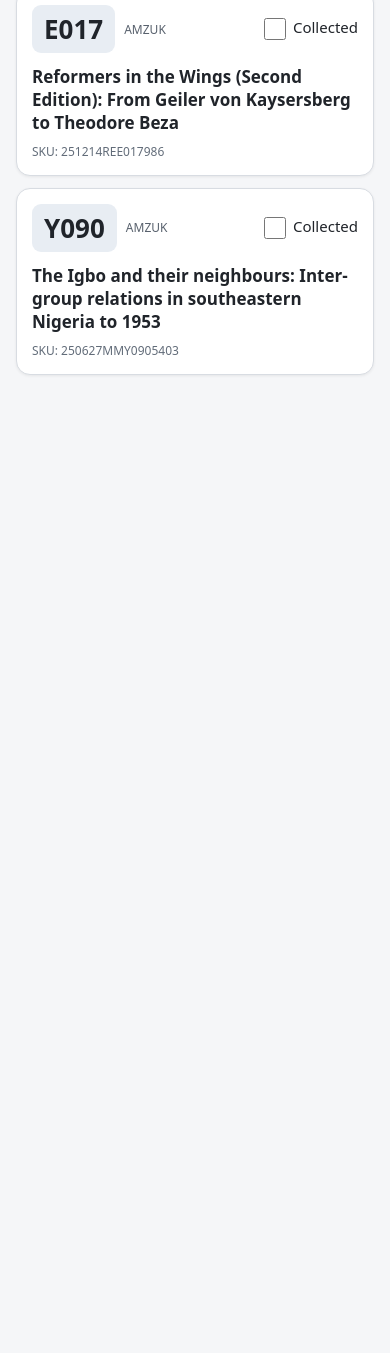
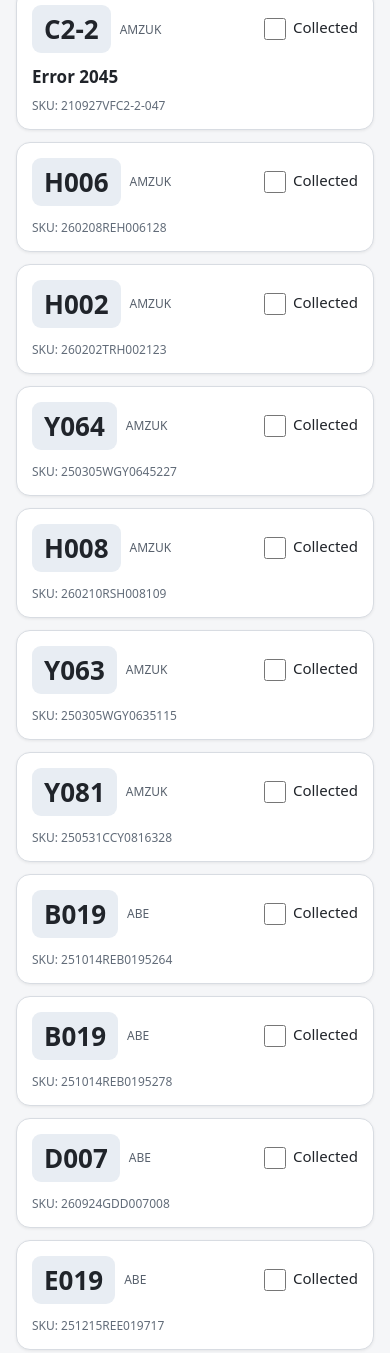
Before and after one commit to Ybanrab211/mobile-picklist, a plain HTML site: page index.html in a window 390 px wide. Shown: the part 174-1527 px from the top of the page. Before the commit the page ends 844 px from the top, so only its background shows below. Drawn offline with Linux system fonts and the light colour scheme.

Commit message:
Update mobile picklist

```diff
--- a/index.html
+++ b/index.html
@@ -1,7 +1,34 @@
-<!doctype html><html lang="en"><head><meta charset="utf-8"><meta name="viewport" content="width=device-width,initial-scale=1"><title>Picklist</title><style>body{font-family:system-ui,Arial,sans-serif;background:#f5f6f8;color:#20242a;margin:0;padding:16px;max-width:700px;margin-inline:auto}header{position:sticky;top:0;background:#f5f6f8;padding:8px 0 14px;z-index:1}h1{margin:0 0 5px;font-size:27px}.sub{color:#59616c;margin-bottom:10px}button{border:1px solid #bcc4ce;background:white;padding:10px 14px;border-radius:10px;font-size:15px}.book{background:white;border:1px solid #d8dce2;border-radius:14px;padding:15px;margin:12px 0;box-shadow:0 1px 3px #0001}.top{display:flex;align-items:center;gap:9px;flex-wrap:wrap}.box{font-size:26px;background:#e8edf3;padding:6px 12px;border-radius:9px}.channel{font-size:12px;color:#58616d}label{margin-left:auto;font-size:15px;white-space:nowrap}input{width:22px;height:22px;vertical-align:middle;accent-color:#218653}.title{font-size:17px;font-weight:600;line-height:1.35;margin:13px 0 8px}.sku{font-size:12px;color:#626c79;overflow-wrap:anywhere}.book.done{opacity:.48}.book.done .title{text-decoration:line-through}.book.hidden{display:none}</style></head><body><header><h1>Picklist</h1><div class="sub" id="count">0 of 2 collected</div><button id="filter" type="button">Show uncollected only</button></header><main><article class="book" data-key="251214REE017986|E017|2">
-<div class="top"><strong class="box">E017</strong><span class="channel">AMZUK</span><label><input type="checkbox" class="tick"> Collected</label></div>
-<div class="title">Reformers in the Wings (Second Edition): From Geiler von Kaysersberg to Theodore Beza</div><div class="sku">SKU: 251214REE017986</div></article>
-<article class="book" data-key="250627MMY0905403|Y090|3">
-<div class="top"><strong class="box">Y090</strong><span class="channel">AMZUK</span><label><input type="checkbox" class="tick"> Collected</label></div>
-<div class="title">The Igbo and their neighbours: Inter-group relations in southeastern Nigeria to 1953</div><div class="sku">SKU: 250627MMY0905403</div></article>
-</main><script>(function(){const cards=[...document.querySelectorAll('.book')],key='picklist:' + '15:251214REE0179864:E01785:Reformers in the Wings (Second Edition): From Geiler von Kaysersberg to Theodore Beza|16:250627MMY09054034:Y09084:The Igbo and their neighbours: Inter-group relations in southeastern Nigeria to 1953|';let saved={};try{saved=JSON.parse(localStorage.getItem(key)||'{}')}catch(e){}let hide=false;function update(){let total=0;cards.forEach(c=>{const on=c.querySelector('input').checked;c.classList.toggle('done',on);c.classList.toggle('hidden',hide&&on);if(on)total++});document.getElementById('count').textContent=total+' of '+cards.length+' collected';try{const state={};cards.forEach(c=>state[c.dataset.key]=c.querySelector('input').checked);localStorage.setItem(key,JSON.stringify(state))}catch(e){}}cards.forEach(c=>{const t=c.querySelector('input');t.checked=!!saved[c.dataset.key];t.addEventListener('change',update)});document.getElementById('filter').addEventListener('click',function(){hide=!hide;this.textContent=hide?'Show all books':'Show uncollected only';update()});update()})();</script></body></html>
+<!doctype html><html lang="en"><head><meta charset="utf-8"><meta name="viewport" content="width=device-width,initial-scale=1"><title>Picklist</title><style>body{font-family:system-ui,Arial,sans-serif;background:#f5f6f8;color:#20242a;margin:0;padding:16px;max-width:700px;margin-inline:auto}header{position:sticky;top:0;background:#f5f6f8;padding:8px 0 14px;z-index:1}h1{margin:0 0 5px;font-size:27px}.sub{color:#59616c;margin-bottom:10px}button{border:1px solid #bcc4ce;background:white;padding:10px 14px;border-radius:10px;font-size:15px}.book{background:white;border:1px solid #d8dce2;border-radius:14px;padding:15px;margin:12px 0;box-shadow:0 1px 3px #0001}.top{display:flex;align-items:center;gap:9px;flex-wrap:wrap}.box{font-size:26px;background:#e8edf3;padding:6px 12px;border-radius:9px}.channel{font-size:12px;color:#58616d}label{margin-left:auto;font-size:15px;white-space:nowrap}input{width:22px;height:22px;vertical-align:middle;accent-color:#218653}.title{font-size:17px;font-weight:600;line-height:1.35;margin:13px 0 8px}.sku{font-size:12px;color:#626c79;overflow-wrap:anywhere}.book.done{opacity:.48}.book.done .title{text-decoration:line-through}.book.hidden{display:none}</style></head><body><header><h1>Picklist</h1><div class="sub" id="count">0 of 11 collected</div><button id="filter" type="button">Show uncollected only</button></header><main><article class="book" data-key="210927VFC2-2-047|C2-2|2">
+<div class="top"><strong class="box">C2-2</strong><span class="channel">AMZUK</span><label><input type="checkbox" class="tick"> Collected</label></div>
+<div class="title">Error 2045</div><div class="sku">SKU: 210927VFC2-2-047</div></article>
+<article class="book" data-key="260208REH006128|H006|3">
+<div class="top"><strong class="box">H006</strong><span class="channel">AMZUK</span><label><input type="checkbox" class="tick"> Collected</label></div>
+<div class="title"></div><div class="sku">SKU: 260208REH006128</div></article>
+<article class="book" data-key="260202TRH002123|H002|4">
+<div class="top"><strong class="box">H002</strong><span class="channel">AMZUK</span><label><input type="checkbox" class="tick"> Collected</label></div>
+<div class="title"></div><div class="sku">SKU: 260202TRH002123</div></article>
+<article class="book" data-key="250305WGY0645227|Y064|5">
+<div class="top"><strong class="box">Y064</strong><span class="channel">AMZUK</span><label><input type="checkbox" class="tick"> Collected</label></div>
+<div class="title"></div><div class="sku">SKU: 250305WGY0645227</div></article>
+<article class="book" data-key="260210RSH008109|H008|6">
+<div class="top"><strong class="box">H008</strong><span class="channel">AMZUK</span><label><input type="checkbox" class="tick"> Collected</label></div>
+<div class="title"></div><div class="sku">SKU: 260210RSH008109</div></article>
+<article class="book" data-key="250305WGY0635115|Y063|7">
+<div class="top"><strong class="box">Y063</strong><span class="channel">AMZUK</span><label><input type="checkbox" class="tick"> Collected</label></div>
+<div class="title"></div><div class="sku">SKU: 250305WGY0635115</div></article>
+<article class="book" data-key="250531CCY0816328|Y081|8">
+<div class="top"><strong class="box">Y081</strong><span class="channel">AMZUK</span><label><input type="checkbox" class="tick"> Collected</label></div>
+<div class="title"></div><div class="sku">SKU: 250531CCY0816328</div></article>
+<article class="book" data-key="251014REB0195264|B019|9">
+<div class="top"><strong class="box">B019</strong><span class="channel">ABE</span><label><input type="checkbox" class="tick"> Collected</label></div>
+<div class="title"></div><div class="sku">SKU: 251014REB0195264</div></article>
+<article class="book" data-key="251014REB0195278|B019|10">
+<div class="top"><strong class="box">B019</strong><span class="channel">ABE</span><label><input type="checkbox" class="tick"> Collected</label></div>
+<div class="title"></div><div class="sku">SKU: 251014REB0195278</div></article>
+<article class="book" data-key="260924GDD007008|D007|11">
+<div class="top"><strong class="box">D007</strong><span class="channel">ABE</span><label><input type="checkbox" class="tick"> Collected</label></div>
+<div class="title"></div><div class="sku">SKU: 260924GDD007008</div></article>
+<article class="book" data-key="251215REE019717|E019|12">
+<div class="top"><strong class="box">E019</strong><span class="channel">ABE</span><label><input type="checkbox" class="tick"> Collected</label></div>
+<div class="title"></div><div class="sku">SKU: 251215REE019717</div></article>
+</main><script>(function(){const cards=[...document.querySelectorAll('.book')],key='picklist:' + '16:210927VFC2-2-0474:C2-210:Error 2045|15:260208REH0061284:H0060:|15:260202TRH0021234:H0020:|16:250305WGY06452274:Y0640:|15:260210RSH0081094:H0080:|16:250305WGY06351154:Y0630:|16:250531CCY08163284:Y0810:|16:251014REB01952644:B0190:|16:251014REB01952784:B0190:|15:260924GDD0070084:D0070:|15:251215REE0197174:E0190:|';let saved={};try{saved=JSON.parse(localStorage.getItem(key)||'{}')}catch(e){}let hide=false;function update(){let total=0;cards.forEach(c=>{const on=c.querySelector('input').checked;c.classList.toggle('done',on);c.classList.toggle('hidden',hide&&on);if(on)total++});document.getElementById('count').textContent=total+' of '+cards.length+' collected';try{const state={};cards.forEach(c=>state[c.dataset.key]=c.querySelector('input').checked);localStorage.setItem(key,JSON.stringify(state))}catch(e){}}cards.forEach(c=>{const t=c.querySelector('input');t.checked=!!saved[c.dataset.key];t.addEventListener('change',update)});document.getElementById('filter').addEventListener('click',function(){hide=!hide;this.textContent=hide?'Show all books':'Show uncollected only';update()});update()})();</script></body></html>
```
